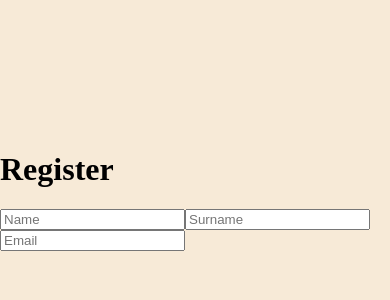
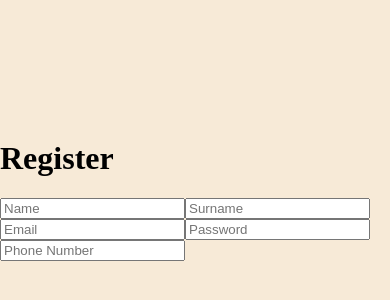
Before and after one commit to erdem-muhammed/Final-Project, a Vue app in the folder frontend/: page /#/signUp in a window 390 px wide. Shown: the part 232-532 px from the top of the page. Built offline with nearby package versions, Linux system fonts and the light colour scheme.

Commit message:
added inputs pass and phone number

```diff
--- a/frontend/src/components/register.vue
+++ b/frontend/src/components/register.vue
@@ -2,9 +2,11 @@
     <div class="container">
         <div class="registerForm">
             <h1>Register</h1>
-            <input type="text" placeholder="Name">
-            <input type="text" placeholder="Surname">
-            <input type="text" placeholder="Email">
+            <input type="text"     placeholder="Name">
+            <input type="text"     placeholder="Surname">
+            <input type="text"     placeholder="Email">
+            <input type="password" placeholder="Password">
+            <input type="text"     placeholder="Phone Number">
         </div>
     </div>
 </template>
```
